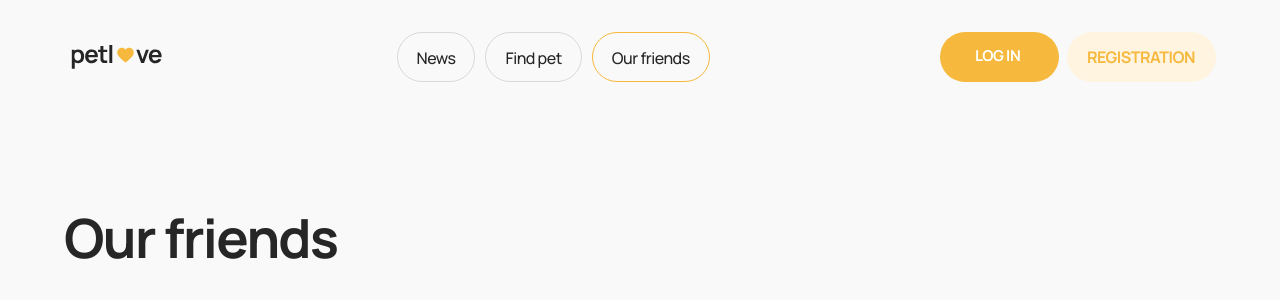
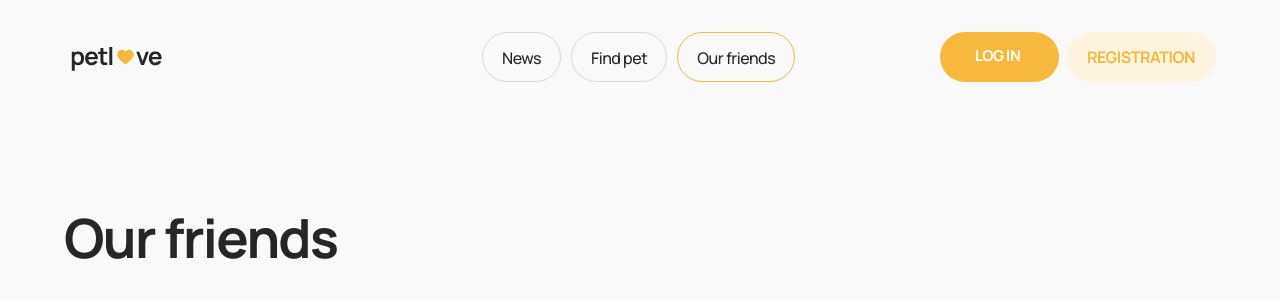
Before and after one commit to AlexandraKhalimon/pet-love-app, a Next.js app: page /friends in a window 1280 px wide. Shown: the top 300 px of the page. Built offline with nearby package versions, Linux system fonts and the light colour scheme; no server answers.

Commit message:
style(header): update styles for centered navigation

```diff
--- a/components/Header/Header.module.css
+++ b/components/Header/Header.module.css
@@ -117,11 +117,19 @@
   }
 
   .logo {
-    margin-right: 0;
+    flex: 1;
+    display: flex;
+    justify-content: flex-start;
   }
 
   .nav {
     display: flex !important;
+  }
+
+  .headerActions {
+    flex: 1;
+    display: flex;
+    justify-content: flex-end;
   }
 
   .button {
```
